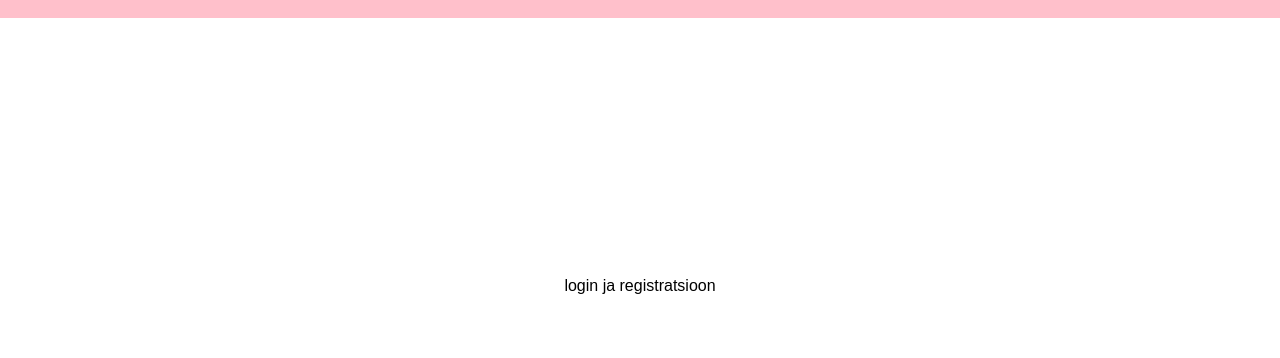
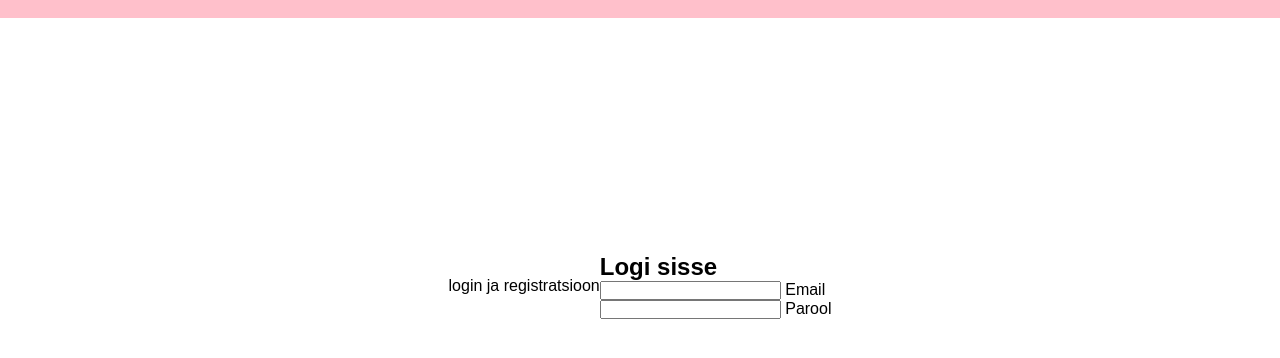
Before and after one commit to Deliaa-saa/veebilehe-projekt, a plain HTML site: page leht1.html in a window 1280 px wide. Shown: the part 114-472 px from the top of the page. Drawn offline with Linux system fonts and the light colour scheme.

Commit message:
logi sisse leht1.html pooleli
Added a login form with email and password fields.

```diff
--- a/leht1.html
+++ b/leht1.html
@@ -18,6 +18,23 @@
       <button class="btnLogin-popup">Logi sisse</button>
     </nav>
   </header>
+  <div class="wrapper">
+    <div class="form-box login">
+      <h2>Logi sisse</h2>
+      <form action="#">
+        <div class="imput-box">
+          <span class="icon"></span>
+          <input type="email" required>
+          <label>Email</label>
+        </div>
+        <div class="imput-box">
+          <span class="icon"></span>
+          <input type="password" required>
+          <label>Parool</label>
+        </div>
+      </form>
+    </div>
+  </div>
   <script src="script.js"></script>
 </body>
 </html>
```
